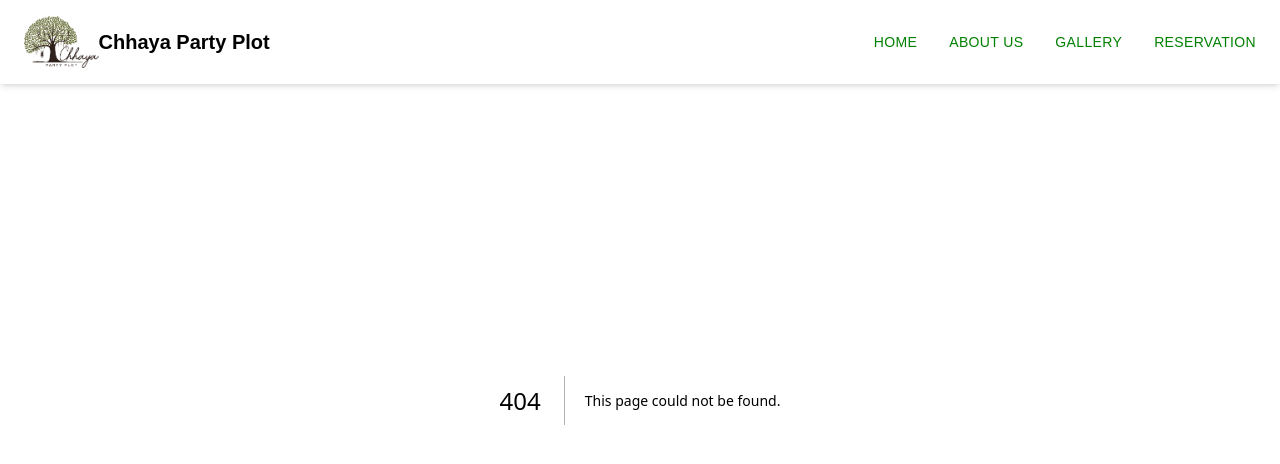
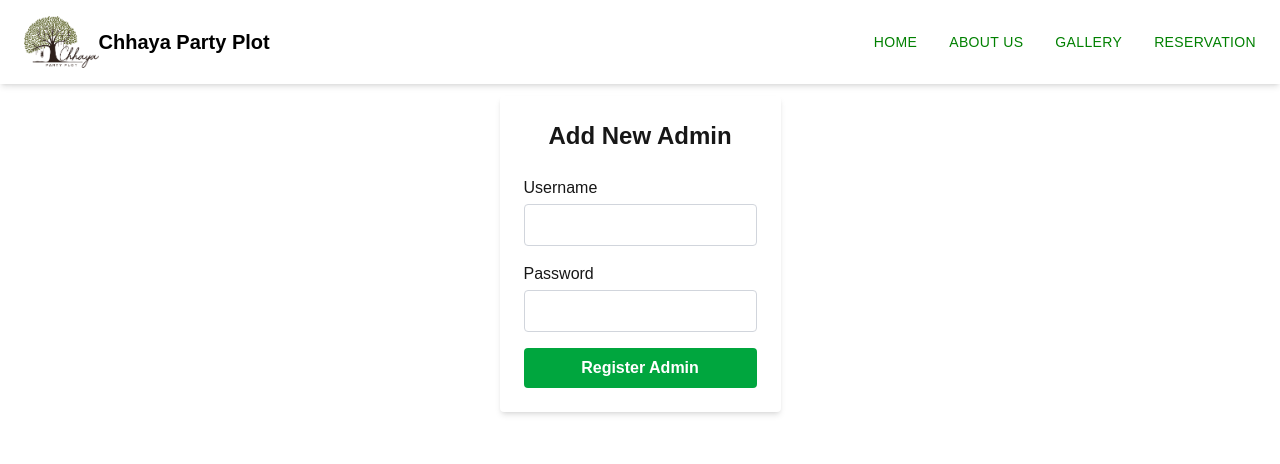
Before and after one commit to ChhayaPartyPlot/chhayaPartyPlot, a Next.js app: page /admin in a window 1280 px wide. Before the commit this address had no page. Shown: the top 464 px of the page. Built offline with nearby package versions, Linux system fonts and the light colour scheme.

Commit message:
newadmin

```diff
--- /dev/null
+++ b/app/admin/page.tsx
@@ -0,0 +1,121 @@
+'use client';
+
+import { useRouter } from 'next/navigation';
+import React, { useState } from 'react';
+
+const NewAdmin = () => {
+  const router = useRouter();
+
+  const [username, setUsername] = useState('');
+  const [password, setPassword] = useState('');
+  const [message, setMessage] = useState<string | null>(null);
+  const [error, setError] = useState<string | null>(null);
+  const [isLoading, setIsLoading] = useState(false);
+  const [isRegistered, setIsRegistered] = useState(false); // Track success
+
+  const handleSubmit = async (e: React.FormEvent) => {
+    e.preventDefault();
+
+    setMessage(null);
+    setError(null);
+    setIsLoading(true);
+
+    if (!username || !password) {
+      setError('Please fill both username and password.');
+      setIsLoading(false);
+      return;
+    }
+
+    try {
+      const res = await fetch('/api/register', {
+        method: 'POST',
+        headers: {
+          'Content-Type': 'application/json',
+        },
+        body: JSON.stringify({ username, password }),
+      });
+
+      const data = await res.json();
+
+      if (!res.ok) {
+        setError(data.message || 'Something went wrong');
+      } else {
+        setMessage('Admin registered successfully!');
+        setIsRegistered(true); // Hide form, show message/link
+      }
+    } catch (err) {
+      setError('Failed to register. Please try again later.');
+    } finally {
+      setIsLoading(false);
+    }
+  };
+
+  if (isRegistered) {
+    return (
+      <div className="max-w-md mx-auto mt-24 p-6 bg-white rounded shadow-md text-center">
+        <h2 className="text-2xl font-bold mb-4">Admin registered successfully!</h2>
+        <p className="mb-6">You can now proceed to the reserve page.</p>
+        <button
+          onClick={() => router.push('/reservation')}
+          className="bg-green-600 hover:bg-green-700 text-white px-6 py-2 rounded font-semibold"
+        >
+          Go to Reserve
+        </button>
+      </div>
+    );
+  }
+
+  return (
+    <div className="max-w-md mx-auto mt-24 p-6 bg-white rounded shadow-md">
+      <h2 className="text-2xl font-bold mb-6 text-center">Add New Admin</h2>
+
+      {error && (
+        <p className="mb-4 text-red-600 font-semibold">{error}</p>
+      )}
+
+      <form onSubmit={handleSubmit} className="space-y-4">
+        <div>
+          <label htmlFor="username" className="block mb-1 font-medium">
+            Username
+          </label>
+          <input
+            type="text"
+            id="username"
+            className="w-full border border-gray-300 rounded px-3 py-2 focus:outline-none focus:ring-2 focus:ring-green-400"
+            value={username}
+            onChange={(e) => setUsername(e.target.value)}
+            autoComplete="username"
+            required
+          />
+        </div>
+
+        <div>
+          <label htmlFor="password" className="block mb-1 font-medium">
+            Password
+          </label>
+          <input
+            type="password"
+            id="password"
+            className="w-full border border-gray-300 rounded px-3 py-2 focus:outline-none focus:ring-2 focus:ring-green-400"
+            value={password}
+            onChange={(e) => setPassword(e.target.value)}
+            autoComplete="new-password"
+            required
+          />
+        </div>
+
+        <button
+          type="submit"
+          disabled={isLoading}
+          className={`w-full py-2 rounded text-white font-bold ${
+            isLoading ? 'bg-green-300 cursor-not-allowed' : 'bg-green-600 hover:bg-green-700'
+          }`}
+        >
+          {isLoading ? 'Registering...' : 'Register Admin'}
+        </button>
+      </form>
+    </div>
+  );
+};
+
+export default NewAdmin;
--- a/app/comonents/Navbsr.tsx
+++ b/app/comonents/Navbsr.tsx
@@ -1,17 +1,31 @@
 'use client';
-import Link from "next/link";
-import React, { useState } from "react";
-import { FiMenu, FiX } from "react-icons/fi";
-import { usePathname } from "next/navigation";
+
+import Link from 'next/link';
+import React, { useState } from 'react';
+import { FiMenu, FiX } from 'react-icons/fi';
+import { usePathname, useRouter } from 'next/navigation';
+import { useAuth } from '../src/context/AuthContext';
 
 const Navbar = () => {
   const [isOpen, setIsOpen] = useState(false);
-  const pathname = usePathname(); // Get current route
+  const pathname = usePathname();
+  const router = useRouter();
+
+  const { isLoggedIn, setLoggedIn } = useAuth();
+
+  const handleLogout = async () => {
+    await fetch('/api/logout', { method: 'POST', credentials: 'include' });
+    setLoggedIn(false);
+    router.push('/login'); // redirect after logout
+  };
+
+  const handleNewAdmin = () => {
+    router.push('/admin'); // Change route if needed
+  };
 
   return (
     <header className="fixed top-0 left-0 right-0 z-50 bg-opacity-30 backdrop-blur-md shadow-md w-[100vw]">
       <nav className="container mx-auto flex justify-between items-center py-4 px-6">
-
         <div className="flex items-center">
           <img src="/logo.png" alt="Logo" className="h-13" />
           <div className="text-black text-xl font-bold">Chhaya Party Plot</div>
@@ -26,32 +40,57 @@ const Navbar = () => {
         </button>
 
         {/* Desktop Navigation */}
-        <div className="hidden md:flex space-x-8 pl-6">
+        <div className="hidden md:flex space-x-8 pl-6 items-center">
           <Link
             href="/"
-            className={`uppercase text-sm tracking-wide transition duration-300 ${pathname === "/" ? "text-green-500 font-bold" : "text-black hover:text-green-200"}`}
+            className={`uppercase text-sm tracking-wide transition duration-300 ${
+              pathname === '/' ? 'text-green-500 font-bold' : 'text-black hover:text-green-200'
+            }`}
           >
             Home
           </Link>
           <Link
             href="/about"
-            className={`uppercase text-sm tracking-wide transition duration-300 ${pathname === "/about" ? "text-green-500 font-bold" : "text-black hover:text-green-200"}`}
+            className={`uppercase text-sm tracking-wide transition duration-300 ${
+              pathname === '/about' ? 'text-green-500 font-bold' : 'text-black hover:text-green-200'
+            }`}
           >
             About Us
           </Link>
           <Link
             href="/gallery"
-            className={`uppercase text-sm tracking-wide transition duration-300 ${pathname === "/gallery" ? "text-green-500 font-bold" : "text-black hover:text-green-200"}`}
+            className={`uppercase text-sm tracking-wide transition duration-300 ${
+              pathname === '/gallery' ? 'text-green-500 font-bold' : 'text-black hover:text-green-200'
+            }`}
           >
             Gallery
           </Link>
-              <Link
+          <Link
             href="/reservation"
-            className={`uppercase text-sm tracking-wide transition duration-300 ${pathname === "/gallery" ? "text-green-500 font-bold" : "text-black hover:text-green-200"}`}
+            className={`uppercase text-sm tracking-wide transition duration-300 ${
+              pathname === '/reservation' ? 'text-green-500 font-bold' : 'text-black hover:text-green-200'
+            }`}
           >
             Reservation
           </Link>
 
+          {/* Show buttons if logged in */}
+          {isLoggedIn && (
+            <>
+              <button
+                onClick={handleNewAdmin}
+                className="ml-6 bg-blue-600 hover:bg-blue-700 text-white px-4 py-2 rounded"
+              >
+                New Admin
+              </button>
+              <button
+                onClick={handleLogout}
+                className="ml-4 bg-red-600 hover:bg-red-700 text-white px-4 py-2 rounded"
+              >
+                Logout
+              </button>
+            </>
+          )}
         </div>
 
         {/* Mobile Navigation */}
@@ -59,32 +98,64 @@ const Navbar = () => {
           <div className="absolute top-16 left-0 w-full bg-white/30 backdrop-blur-lg shadow-md flex flex-col p-6 md:hidden font-bold">
             <Link
               href="/"
-              className={`text-black uppercase text-sm tracking-wide py-2 ${pathname === "/" ? "text-green-500 font-bold" : "hover:text-green-200"}`}
+              className={`text-black uppercase text-sm tracking-wide py-2 ${
+                pathname === '/' ? 'text-green-500 font-bold' : 'hover:text-green-200'
+              }`}
               onClick={() => setIsOpen(false)}
             >
               Home
             </Link>
             <Link
               href="/about"
-              className={`text-black uppercase text-sm tracking-wide py-2 ${pathname === "/about" ? "text-green-500 font-bold" : "hover:text-green-200"}`}
+              className={`text-black uppercase text-sm tracking-wide py-2 ${
+                pathname === '/about' ? 'text-green-500 font-bold' : 'hover:text-green-200'
+              }`}
               onClick={() => setIsOpen(false)}
             >
               About Us
             </Link>
             <Link
               href="/gallery"
-              className={`text-black uppercase text-sm tracking-wide py-2 ${pathname === "/gallery" ? "text-green-500 font-bold" : "hover:text-green-200"}`}
+              className={`text-black uppercase text-sm tracking-wide py-2 ${
+                pathname === '/gallery' ? 'text-green-500 font-bold' : 'hover:text-green-200'
+              }`}
               onClick={() => setIsOpen(false)}
             >
               Gallery
             </Link>
-             <Link
+            <Link
               href="/reservation"
-              className={`text-black uppercase text-sm tracking-wide py-2 ${pathname === "/gallery" ? "text-green-500 font-bold" : "hover:text-green-200"}`}
+              className={`text-black uppercase text-sm tracking-wide py-2 ${
+                pathname === '/reservation' ? 'text-green-500 font-bold' : 'hover:text-green-200'
+              }`}
               onClick={() => setIsOpen(false)}
             >
               Reservation
             </Link>
+
+            {/* Buttons mobile */}
+            {isLoggedIn && (
+              <>
+                <button
+                  onClick={() => {
+                    setIsOpen(false);
+                    handleNewAdmin();
+                  }}
+                  className="mt-4 bg-blue-600 hover:bg-blue-700 text-white px-4 py-2 rounded"
+                >
+                  New Admin
+                </button>
+                <button
+                  onClick={() => {
+                    setIsOpen(false);
+                    handleLogout();
+                  }}
+                  className="mt-4 bg-red-600 hover:bg-red-700 text-white px-4 py-2 rounded"
+                >
+                  Logout
+                </button>
+              </>
+            )}
           </div>
         )}
       </nav>
--- a/app/layout.tsx
+++ b/app/layout.tsx
@@ -2,7 +2,7 @@ import type { Metadata } from "next";
 import { Geist, Geist_Mono } from "next/font/google";
 import "./globals.css";
 import Navbar from "./comonents/Navbsr";
-import { Carousel } from "react-bootstrap";
+import { AuthProvider } from "./src/context/AuthContext"; // Adjust the import path as necessary
 
 const geistSans = Geist({
   variable: "--font-geist-sans",
@@ -29,9 +29,11 @@ export default function RootLayout({
       <body
         className={`${geistSans.variable} ${geistMono.variable} antialiased`}
       >
+            <AuthProvider>
 
         <Navbar/>
         {children}
+        </AuthProvider>
       </body>
     </html>
   );
--- a/app/login/page.tsx
+++ b/app/login/page.tsx
@@ -1,13 +1,26 @@
 'use client';
-import React, { useState } from 'react';
+import React, { useState, useEffect } from 'react';
 import { useRouter } from 'next/navigation';
+import { useAuth } from '../src/context/AuthContext';
+import Cookies from 'js-cookie'; // <-- import js-cookie
 
 const Page = () => {
   const router = useRouter();
+  const { setLoggedIn } = useAuth();
+
   const [name, setName] = useState('');
   const [password, setPassword] = useState('');
   const [error, setError] = useState('');
   const [success, setSuccess] = useState('');
+
+  // Check cookie on mount
+  useEffect(() => {
+    const token = Cookies.get('session_token'); // Change 'token' to whatever your cookie name is
+    if (token) {
+      setLoggedIn(true);
+      router.push('/reservation');
+    }
+  }, [router, setLoggedIn]);
 
   const handleSubmit = async (e: React.FormEvent) => {
     e.preventDefault();
@@ -15,14 +28,9 @@ const Page = () => {
     try {
       const res = await fetch('/api/login', {
         method: 'POST',
-        headers: {
-          'Content-Type': 'application/json',
-        },
+        headers: { 'Content-Type': 'application/json' },
         credentials: 'include',
-        body: JSON.stringify({
-          username: name,
-          password,
-        }),
+        body: JSON.stringify({ username: name, password }),
       });
 
       const data = await res.json();
@@ -33,13 +41,10 @@ const Page = () => {
       } else {
         setSuccess(data.message);
         setError('');
-        console.log('Logged in user:', data.user);
-
-        // ✅ Redirect to /reservation
+        setLoggedIn(true);
         router.push('/reservation');
       }
     } catch (err) {
-      console.error('Error logging in:', err);
       setError('Something went wrong');
       setSuccess('');
     }
--- a/app/reservation/page.tsx
+++ b/app/reservation/page.tsx
@@ -10,6 +10,13 @@ import { format } from 'date-fns';
 
 const EMAIL_PATTERN = /^\S+@\S+\.\S+$/;
 const MOB_NUMBER_PATTERN = /^[0-9]{10}$/;
+
+// Helper to read cookie by name
+function getCookie(name: string) {
+  const value = `; ${document.cookie}`;
+  const parts = value.split(`; ${name}=`);
+  if (parts.length === 2) return parts.pop()?.split(';').shift();
+}
 
 export default function Reservation() {
   const [reservedDates, setReservedDates] = useState<Date[]>([]);
@@ -28,6 +35,15 @@ export default function Reservation() {
   const [inquiryPhone, setInquiryPhone] = useState('');
   const [inquiryDate, setInquiryDate] = useState('');
   const [inquiryDays, setInquiryDays] = useState<number>(1);
+
+  // State for login status
+  const [loggedIn, setLoggedIn] = useState(false);
+
+  useEffect(() => {
+    // Check login status by reading session_token cookie
+    const token = getCookie('session_token');
+    setLoggedIn(!!token);
+  }, []);
 
   useEffect(() => {
     fetchBookings();
@@ -60,12 +76,18 @@ export default function Reservation() {
   };
 
   const handleDateClick = (date: Date) => {
+    const formattedDate = format(date, 'yyyy-MM-dd');
     const isReserved = reservedDates.some(
-      d => format(d, 'yyyy-MM-dd') === format(date, 'yyyy-MM-dd')
+      d => format(d, 'yyyy-MM-dd') === formattedDate
     );
 
     if (isReserved) {
       alert("Sorry, this date is already reserved!");
+      return;
+    }
+
+    if (!loggedIn) {
+      alert('Please log in to make a reservation.');
       return;
     }
 
@@ -183,16 +205,18 @@ export default function Reservation() {
     }
   };
 
+  // Disable tiles if date is reserved (for all users)
   const tileDisabled = ({ date }: { date: Date }) =>
     reservedDates.some(d => format(d, 'yyyy-MM-dd') === format(date, 'yyyy-MM-dd'));
 
+  // Style reserved dates for all users
   const tileClassName = ({ date }: { date: Date }) =>
     reservedDates.some(d => format(d, 'yyyy-MM-dd') === format(date, 'yyyy-MM-dd'))
       ? 'reserved-date'
       : '';
 
   return (
-    <main>
+    <main className=" pt-15 mb-3 ">
       <style jsx global>{`
         .react-calendar {
           border: none;
@@ -206,7 +230,7 @@ export default function Reservation() {
 
       <div className="relative min-h-screen bg-[#FeFFF1]">
         {/* Form Popup */}
-        {showForm && (
+        {showForm && loggedIn && (
           <div className="fixed top-0 left-0 right-0 z-50 bg-white shadow-2xl p-6 m-4 rounded-xl w-[90%] max-w-xl mx-auto">
             <h3 className="text-xl font-bold mb-4 text-center">Complete Your Reservation</h3>
             <form onSubmit={handleReservationSubmit}>
@@ -248,12 +272,12 @@ export default function Reservation() {
                 />
               </div>
               <div className="mb-4">
-                <label className="block text-sm font-medium mb-1">Number of Days</label>
+                <label className="block text-sm font-medium mb-1">Total Booking Days</label>
                 <input
                   type="number"
                   value={bookingDays}
                   min={1}
-                  onChange={(e) => setBookingDays(parseInt(e.target.value))}
+                  onChange={(e) => setBookingDays(Number(e.target.value))}
                   className="w-full border rounded p-2"
                   required
                 />
@@ -261,54 +285,56 @@ export default function Reservation() {
               <div className="flex justify-between">
                 <button
                   type="button"
-                  className="bg-gray-300 text-gray-800 px-4 py-2 rounded"
+                  className="bg-gray-300 hover:bg-gray-400 text-gray-700 font-bold py-2 px-4 rounded"
                   onClick={() => setShowForm(false)}
                 >
                   Cancel
                 </button>
                 <button
                   type="submit"
-                  className="bg-green-600 text-white px-4 py-2 rounded"
+                  className="bg-blue-600 hover:bg-blue-700 text-white font-bold py-2 px-4 rounded"
                 >
-                  Reserve
+                  Reserve Now
                 </button>
               </div>
             </form>
           </div>
         )}
 
-        {/* Hero Section */}
-        <div className="relative h-[60vh] w-full">
-          <Image
-            src="/image3.jpg"
-            alt="Chhaya Partyplot"
-            layout="fill"
-            objectFit="cover"
-            className="brightness-50"
-          />
-          <div className="absolute inset-0 flex flex-col justify-center items-center text-white text-center">
-            <h1 className="text-sm tracking-widest font-serif italic text-gray-200">A Venue Beyond Your Imagination</h1>
-            <h2 className="text-5xl font-bold mt-2 font-sans text-gray-100">Discover Our Story</h2>
-          </div>
-        </div>
+        <section className="flex flex-col items-center justify-center py-12">
+          <motion.div
+            initial={{ y: -40, opacity: 0 }}
+            animate={{ y: 0, opacity: 1 }}
+            transition={{ duration: 0.5 }}
+            className="mb-8 text-center"
+          >
+            <h1 className="text-4xl font-bold mb-3">Reserve Your Party Plot</h1>
+            <p className="text-lg text-gray-700">Select your desired date from the calendar</p>
+          </motion.div>
 
-        {/* Calendar and Inquiry Form */}
           <div className="flex flex-col md:flex-row justify-center items-start gap-8 mt-10 px-4">
-          {/* Calendar */}
+            {/* Calendar section (always visible) */}
             <div className="bg-white rounded-xl shadow-lg p-6">
-            <h3 className="text-2xl font-semibold mb-4 text-center">Reserve Your Date</h3>
+              <h3 className="text-2xl font-semibold mb-4 text-center">Reservation Calendar</h3>
               <Calendar
                 onClickDay={handleDateClick}
                 tileDisabled={tileDisabled}
                 tileClassName={tileClassName}
                 onActiveStartDateChange={({ activeStartDate }) => setActiveStartDate(activeStartDate!)}
               />
-            <p className="mt-4 text-center text-sm text-gray-500">Red dates are already reserved</p>
+              <p className="mt-4 text-center text-sm text-gray-500">
+                Dates in <span className="font-bold text-red-600">red</span> are already reserved.
+              </p>
+              {!loggedIn && (
+                <p className="mt-1 text-center text-sm text-gray-600">
+                  Log in to make reservations.
+                </p>
+              )}
             </div>
 
             {/* Inquiry Form */}
             <div className="bg-white rounded-xl shadow-lg p-6 w-full max-w-md">
-            <h3 className="text-2xl font-semibold mb-4 text-center">Make an Inquiry</h3>
+              <h3 className="text-2xl font-semibold mb-4 text-center">Inquiry Form</h3>
               <form onSubmit={handleInquirySubmit}>
                 <div className="mb-3">
                   <label className="block text-sm font-medium mb-1">Name</label>
@@ -323,7 +349,7 @@ export default function Reservation() {
                 <div className="mb-3">
                   <label className="block text-sm font-medium mb-1">Phone Number</label>
                   <input
-                  type="text"
+                    type="tel"
                     value={inquiryPhone}
                     onChange={(e) => setInquiryPhone(e.target.value)}
                     className="w-full border rounded p-2"
@@ -340,22 +366,27 @@ export default function Reservation() {
                     required
                   />
                 </div>
-              <div className="mb-3">
-                <label className="block text-sm font-medium mb-1">Number of Days</label>
+                <div className="mb-4">
+                  <label className="block text-sm font-medium mb-1">Total Booking Days</label>
                   <input
                     type="number"
                     value={inquiryDays}
+                    min={1}
                     onChange={(e) => setInquiryDays(Number(e.target.value))}
                     className="w-full border rounded p-2"
-                  min={1}
+                    required
                   />
                 </div>
-              <button type="submit" className="bg-blue-600 text-white px-4 py-2 rounded w-full">
+                <button
+                  type="submit"
+                  className="w-full bg-green-600 hover:bg-green-700 text-white font-bold py-2 px-4 rounded"
+                >
                   Submit Inquiry
                 </button>
               </form>
             </div>
           </div>
+        </section>
       </div>
 
       <Footer />
--- /dev/null
+++ b/app/src/context/AuthContext.tsx
@@ -0,0 +1,33 @@
+// src/context/AuthContext.tsx
+'use client';
+import Cookies from 'js-cookie'; // <-- import js-cookie
+import { useEffect } from 'react';
+import React, { createContext, useContext, useState, ReactNode } from 'react';
+// import { useRouter } from 'next/navigation';
+type AuthContextType = {
+  isLoggedIn: boolean;
+  setLoggedIn: (val: boolean) => void;
+};
+
+const AuthContext = createContext<AuthContextType>({
+  isLoggedIn: false,
+  setLoggedIn: () => {},
+});
+
+export const AuthProvider = ({ children }: { children: ReactNode }) => {
+  const [isLoggedIn, setIsLoggedIn] = useState(false);
+  useEffect(() => {
+    const token = Cookies.get('session_token');
+    if (token) {
+      setIsLoggedIn(true);
+    }
+  }, []);
+
+  return (
+    <AuthContext.Provider value={{ isLoggedIn, setLoggedIn: setIsLoggedIn }}>
+      {children}
+    </AuthContext.Provider>
+  );
+};
+
+export const useAuth = () => useContext(AuthContext);
--- a/contactData.json
+++ b/contactData.json
@@ -18,5 +18,11 @@
     "phone": "8866143848",
     "startingDate": "2004-11-30",
     "totalBookingDays": 1
+  },
+  {
+    "name": "scac",
+    "phone": "9033800655",
+    "startingDate": "2025-05-13",
+    "totalBookingDays": 1
   }
 ]
--- a/package.json
+++ b/package.json
@@ -20,6 +20,7 @@
     "framer-motion": "^12.6.0",
     "gl-matrix": "^3.4.3",
     "jquery": "^3.7.1",
+    "js-cookie": "^3.0.5",
     "lucide-react": "^0.484.0",
     "mongodb": "^6.16.0",
     "mongoose": "^8.15.0",
@@ -43,6 +44,7 @@
     "@tailwindcss/postcss": "^4",
     "@types/dotenv": "^6.1.1",
     "@types/express-session": "^1.18.1",
+    "@types/js-cookie": "^3.0.6",
     "@types/node": "^20.17.30",
     "@types/node-cron": "^3.0.11",
     "@types/nodemailer": "^6.4.17",
```
Also changed, not shown: 1 other file (tests, documents, lock files or other folders). Lines whose indentation alone changed are shown as unchanged.
